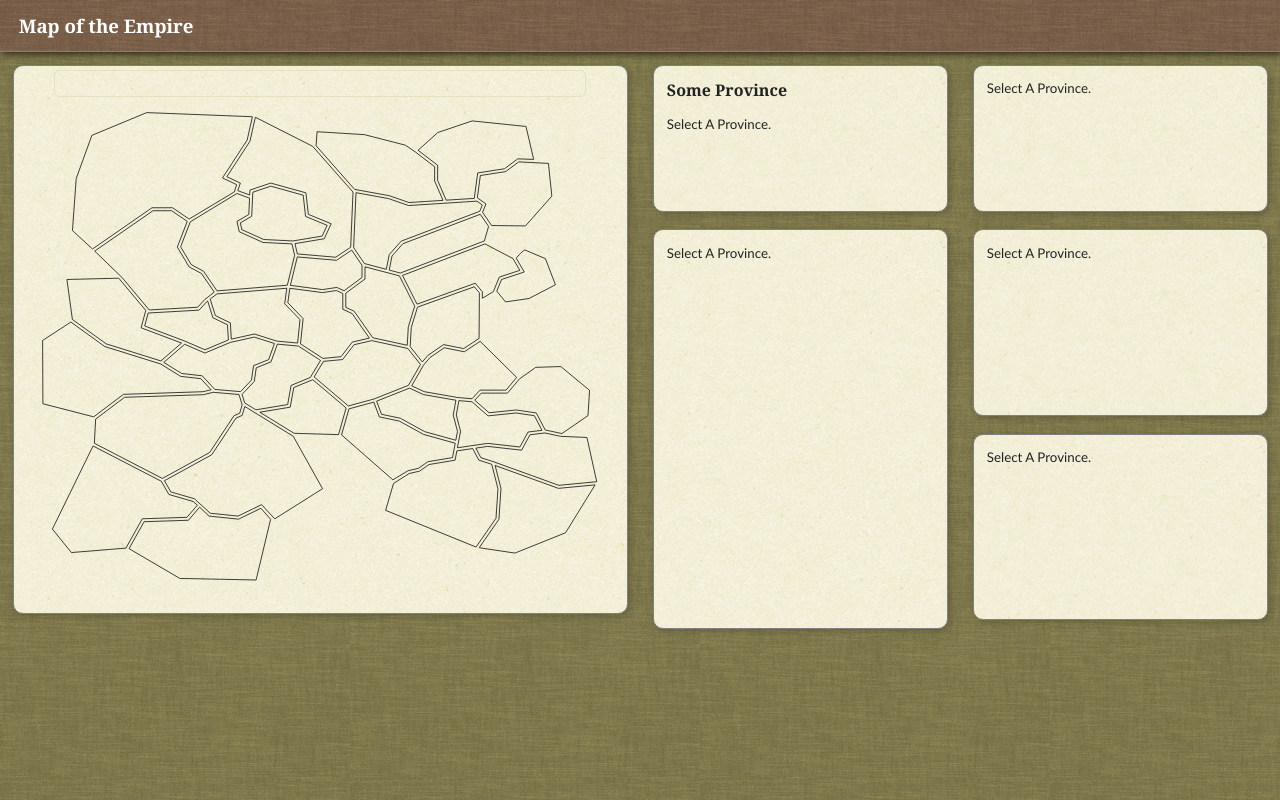
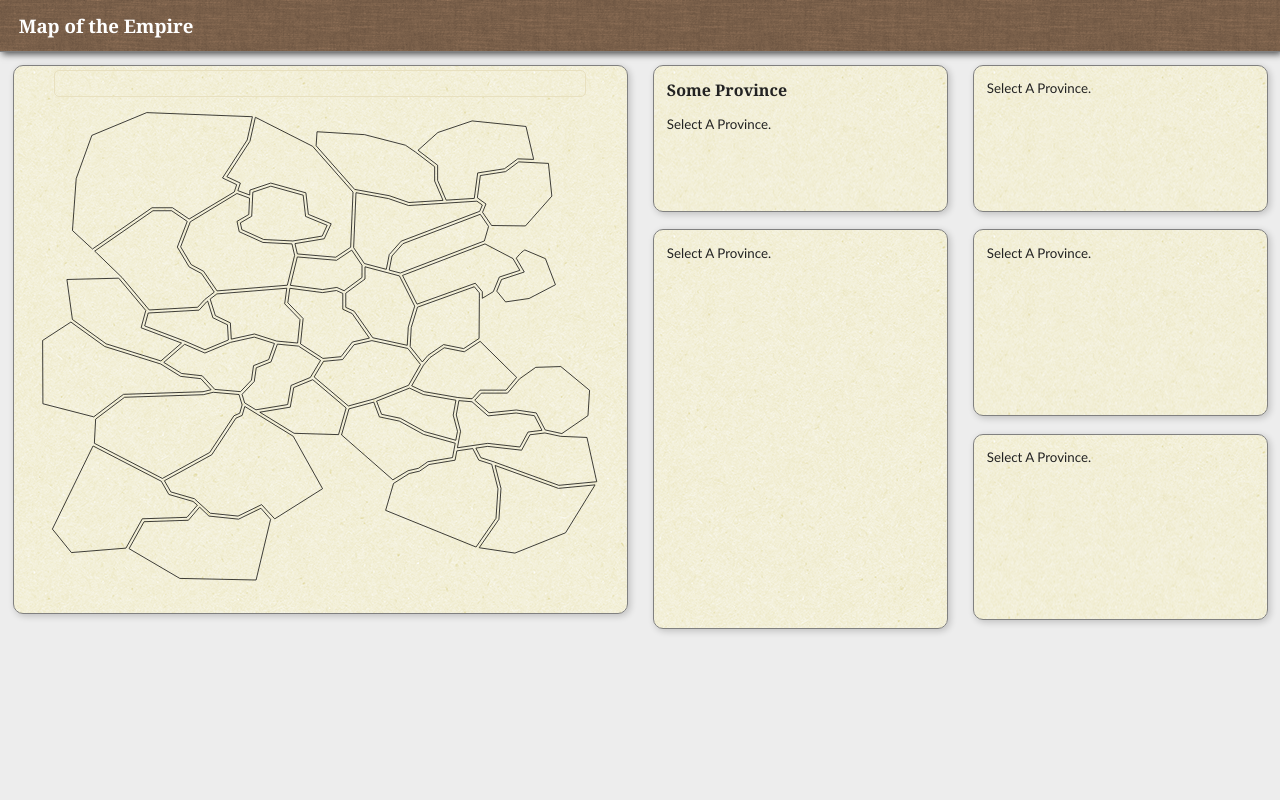
Before and after one commit to Racheet/empire_map_visualiser, a plain HTML site: page index.html in a window 1280 px wide. Drawn offline with nearby package versions, Linux system fonts and the light colour scheme.

Commit message:
removed green background texture

```diff
--- a/css/main.css
+++ b/css/main.css
@@ -65,7 +65,6 @@ body {
     font-family: Calibri, Candara, Segoe, "Segoe UI", Optima, Arial, sans-serif;
     line-height: 1.375;
     background-color: #EDEDED;
-    background: url("../img/yellowgreen_wash_wall.png");
 }
 
 header.row {
```
